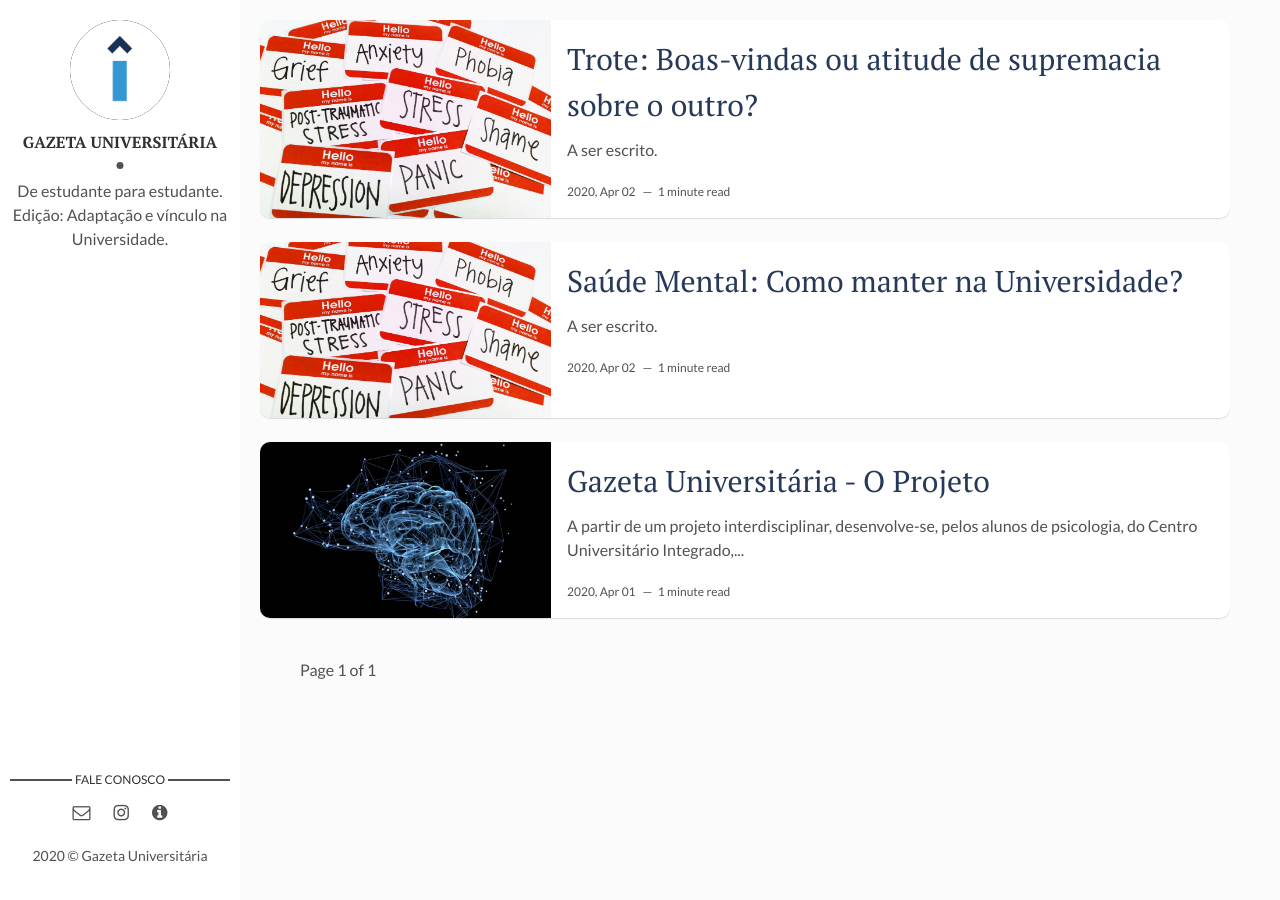
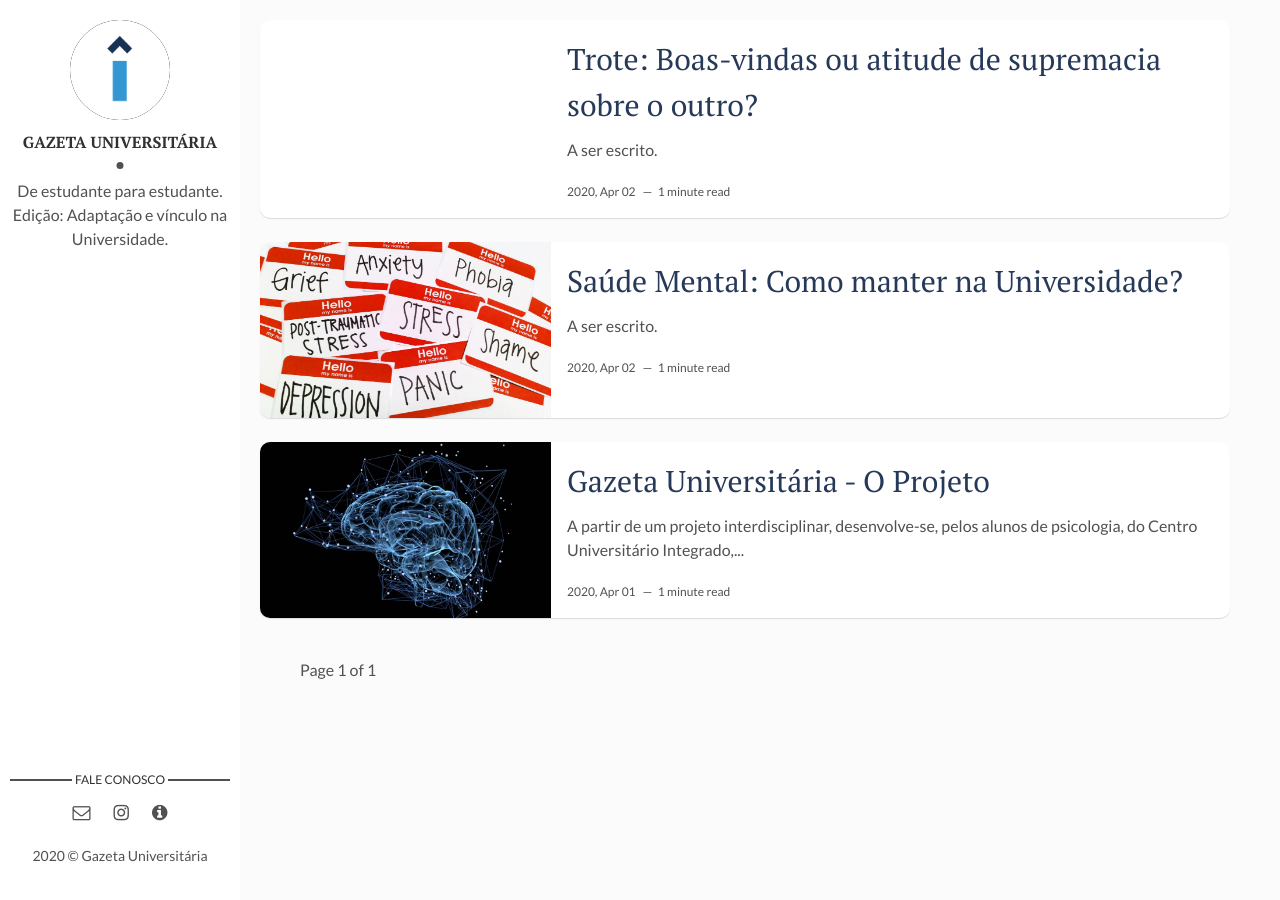
Before and after one commit to gazetauniversitaria/gazetauniversitaria.github.io, a Jekyll site: the page built from index.html, in a window 1280 px wide. Built offline with Jekyll 4.4.1, drawn with Linux system fonts in a browser that asks for light colours; the list of posts is cut into pages by our own code.

Commit message:
Update 2020-04-03-trote-univ.markdown

```diff
--- a/_posts/2020-04-03-trote-univ.markdown
+++ b/_posts/2020-04-03-trote-univ.markdown
@@ -3,7 +3,7 @@ layout: post
 title: "Trote: Boas-vindas ou atitude de supremacia sobre o outro?"
 date: 2020-04-02 11:00:00 +0300
 description: Ao projeto de jornal online; Gazeta Universitária
-img: saude-mental/ncapa.jpg
+img:  	TroteUniv/ncapa.jpg
 tags: [Estudantes, Saúde Mental, Psicologia,Trote]
 ---
 
```
